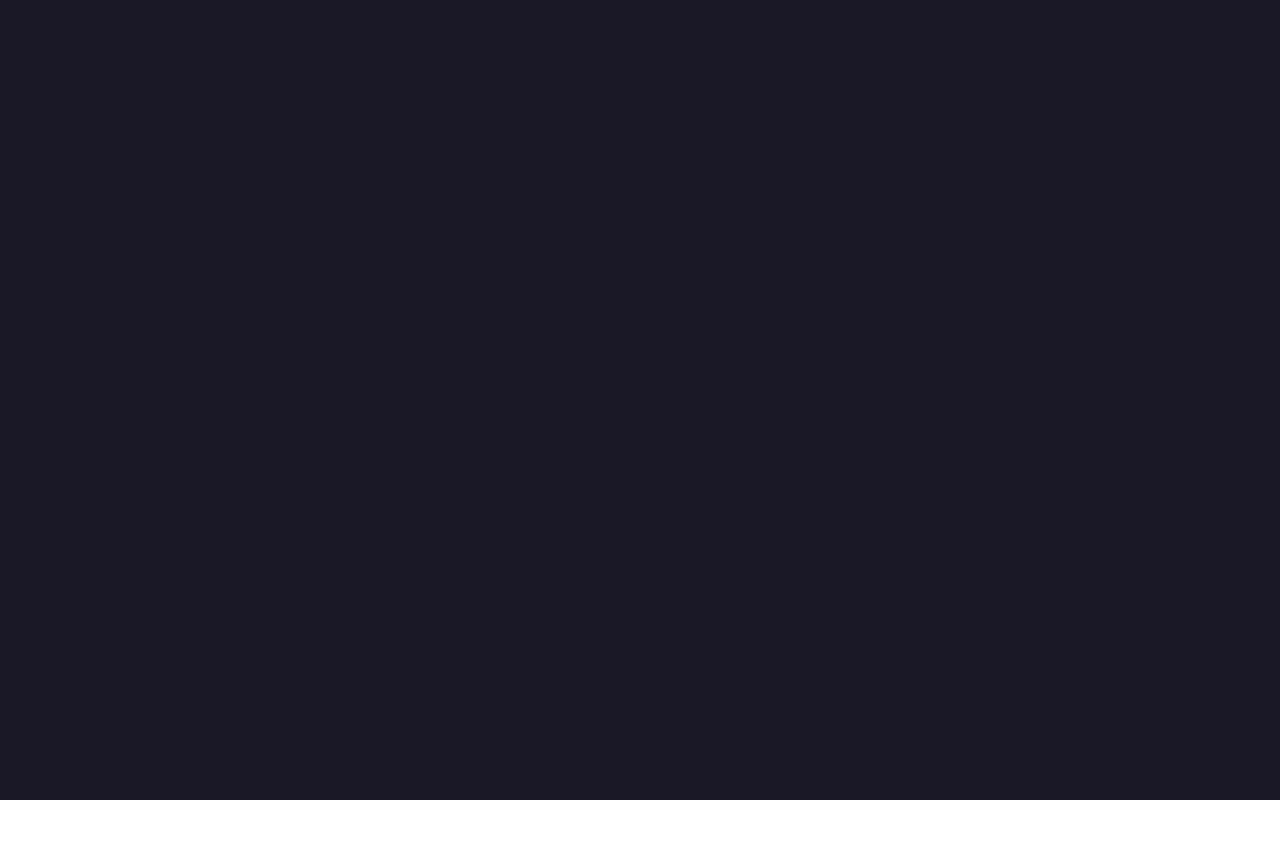
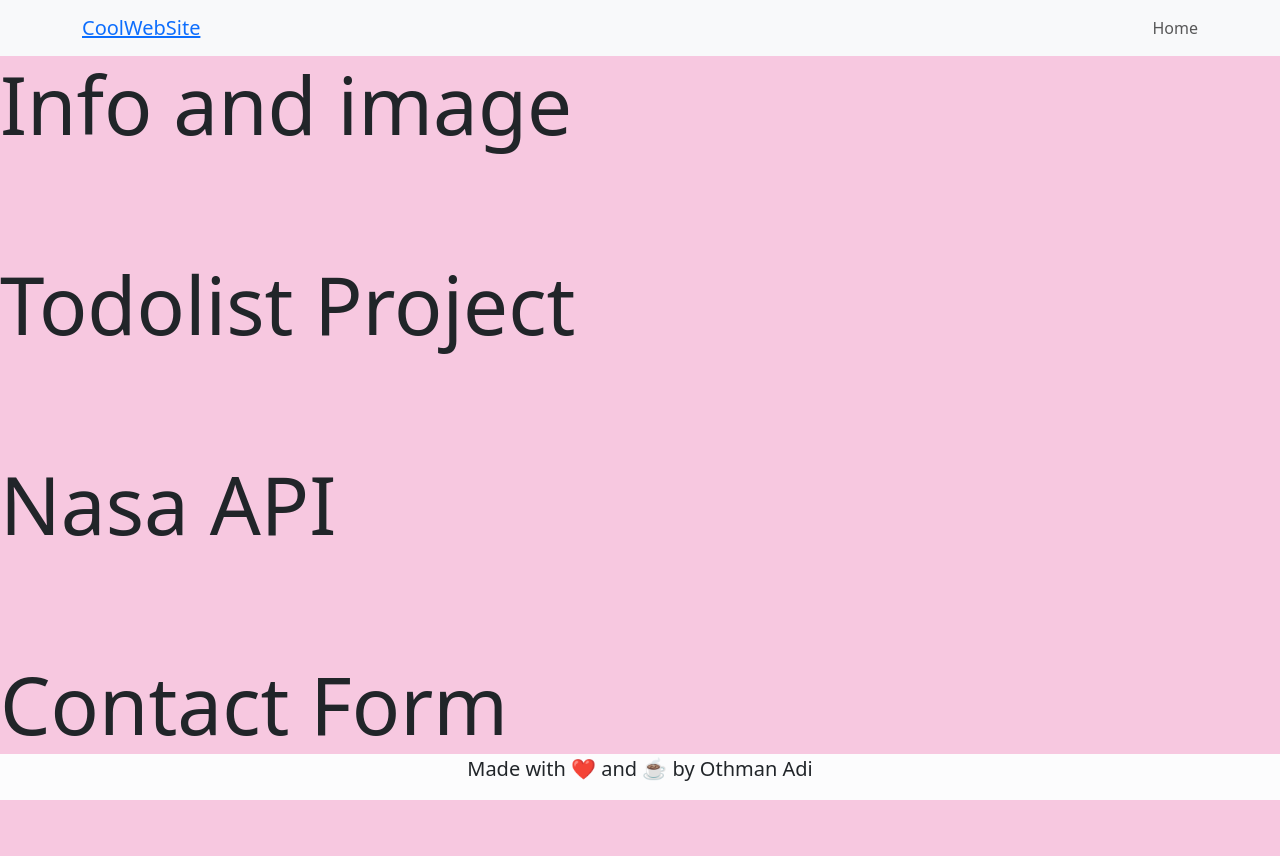
Before and after one commit to OthmanAdi/PortfolioOfKonstantin, a plain HTML site: page index.html in a window 1280 px wide. Before the commit the page ends 800 px from the top, so only its background shows below. Drawn offline with nearby package versions, Linux system fonts and the light colour scheme.

Commit message:
Simple Navbar and footer with 4 section to be snap scrolled

```diff
--- a/css/main.css
+++ b/css/main.css
@@ -13,6 +13,12 @@
 
 :root {
   --PageBG: #191825;
+  --c1: #F7C8E0;
+  --c2: #3A98B9;
+  --c3: #DFFFD8;
+  --c4: #E384FF;
+  --c5: #865DFF;
+  --c6: #DC8449;
 }
 
 html {
@@ -270,3 +276,16 @@ textarea {
   height: 100vh;
   background: var(--PageBG);
 }
+
+.content {
+  display: flex;
+  flex-direction: column;
+  height: 100vh;
+  scroll-snap-type: y mandatory;
+}
+
+.section {
+  height: 100vh;
+  scroll-snap-align: start;
+  background: var(--c1);
+}
--- a/index.html
+++ b/index.html
@@ -26,12 +26,41 @@
 
 <body>
 <div class="body">
+  <!-- navbar section -->
+  <nav class="navbar  bg-light">
+    <div class="container">
+      <div class="navbar-brand">
+        <a href="index.html"> CoolWebSite</a>
+      </div>
+      <!--      Navigation button-->
+      <ul class="navbar-nav">
+        <li class="nav-item">
+          <a href="index.html" class="nav-link">Home</a>
+        </li>
+      </ul>
+    </div>
+  </nav>
   <!--  -->
-  <div class="navbar"></div>
+  <div class="content">
+    <div class="section">
+      <p class="display-1">Info and image</p>
+    </div>
+    <div class="section">
+      <p class="display-1">Todolist Project</p>
+    </div>
+    <div class="section">
+      <p class="display-1">Nasa API</p>
+    </div>
+    <div class="section">
+      <p class="display-1">Contact Form</p>
+    </div>
+  </div>
   <!--  -->
-  <div class="content"></div>
-  <!--  -->
-  <div class="footer"></div>
+  <footer class="footer bg-light-subtle position-absolute sticky-bottom start-0 end-0">
+    <div class="container">
+      <p class="lead text-center"> Made with ❤️ and ☕️ by Othman Adi</p>
+    </div>
+  </footer>
 </div>
 
 <script src="js/main.js"></script>
```
